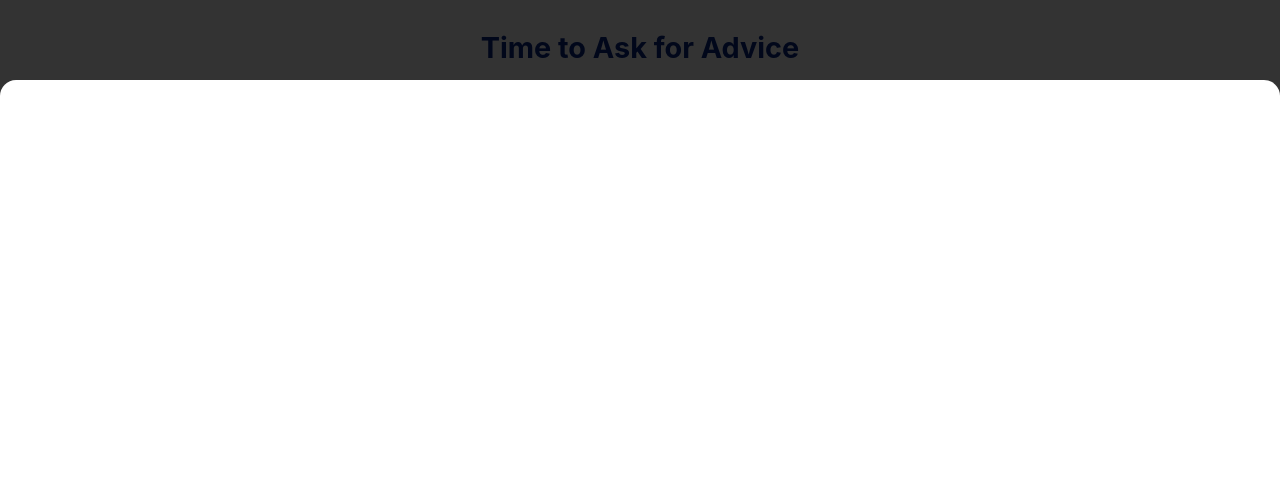
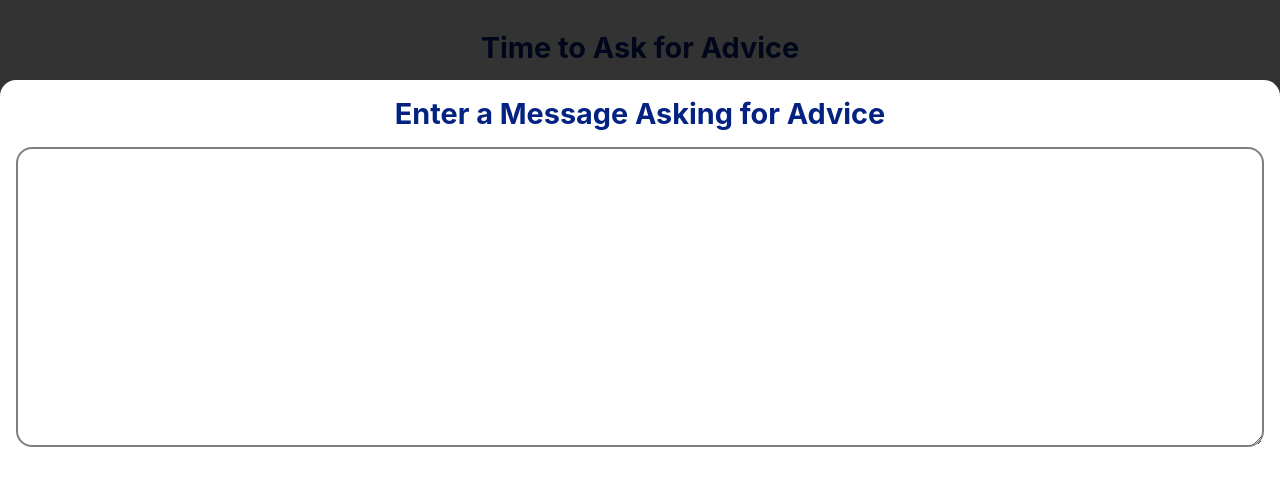
Before and after one commit to squadslappers/better, a React (Create React App) app: page /#/name-entry in a window 1280 px wide. Shown: the top 486 px of the page. Built offline with nearby package versions, Linux system fonts and the light colour scheme.

Commit message:
Almost done.

```diff
--- a/src/Components/Message.js
+++ b/src/Components/Message.js
@@ -3,7 +3,8 @@ import React, {useState} from 'react';
 const Message = (props) => {
   return(<div className='message'>
     <div className='message__inner'>
-
+      <h1>Enter a Message Asking for Advice</h1>
+      <textarea className='message__input'/>
     </div>
   </div>)
 }
--- a/src/style/_message.scss
+++ b/src/style/_message.scss
@@ -7,10 +7,16 @@
   z-index: 2;
 }
 .message__inner{
-  position: fixed;
-  bottom: 0;
+  position: fixed; bottom: 0;
   height: 90vh; width: 100vw;
-  border-top-right-radius: 16px;
-  border-top-left-radius: 16px;
+  border-top-right-radius: 16px; border-top-left-radius: 16px;
   background: white;
+  display: flex; flex-direction: column;
+  padding: 16px;
 }
+.message__input{
+  margin-top: 16px;
+  padding: 16px;
+  height: 300px;
+  border: 2px solid $gray; border-radius: 16px;
+}
```
